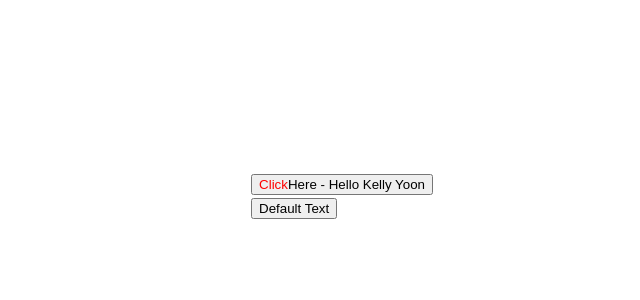
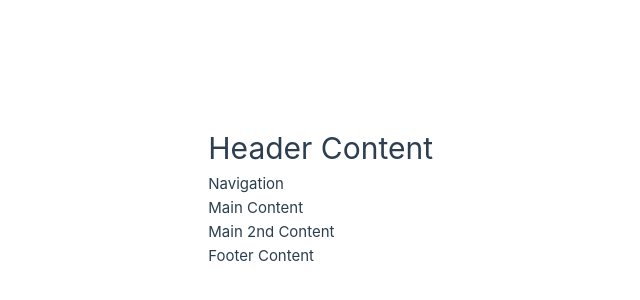
Before and after one commit to JeongAhYoon/vue_practice, a Vue app: page / in a window 1280 px wide. Shown: the part 84-384 px from the top of the page, without its empty margins (207-847 px from the left). Built offline with nearby package versions, Linux system fonts and the light colour scheme.

Commit message:
#header == v-slot:header

```diff
--- a/src/App.vue
+++ b/src/App.vue
@@ -1,10 +1,28 @@
 <template>
   <div>
-    <SlotComponent
+    <!-- <SlotComponent
       ><span style="color: red">Click</span>
       <span>Here - {{ searchText }}</span></SlotComponent
     >
-    <SlotComponent />
+    <SlotComponent /> -->
+    <SlotComponent>
+      <template v-slot:header>
+        <h1>Header Content</h1>
+      </template>
+      <!-- <template v-slot:default>
+        <div>Main Content</div>
+      </template> -->
+      <!-- <template #default>
+        <div>Main Content</div>
+      </template> -->
+      <div>Main Content</div>
+      <template #footer>
+        <div>Footer Content</div>
+      </template>
+      <div>Main 2nd Content</div>
+
+
+    </SlotComponent>
     <!-- <BaseButton class="large" style="color: green" @click="onParentClick" /> -->
     <!-- <MyButton class="large" style="color: green" @click="onParentClick" />
     <UserName v-model:firstName="firstName" v-model:lastName="lastName"/>
--- a/src/components/SlotComponent.vue
+++ b/src/components/SlotComponent.vue
@@ -1,6 +1,10 @@
 <template>
     <div>
-        <button><slot>Default Text</slot></button>
+        <!-- <button><slot>Default Text</slot></button> -->
+         <header><slot name="header"></slot></header>
+         <nav>Navigation</nav>
+         <main><slot></slot></main>
+         <footer><slot name="footer"></slot></footer>
     </div>
 </template>
 
```
